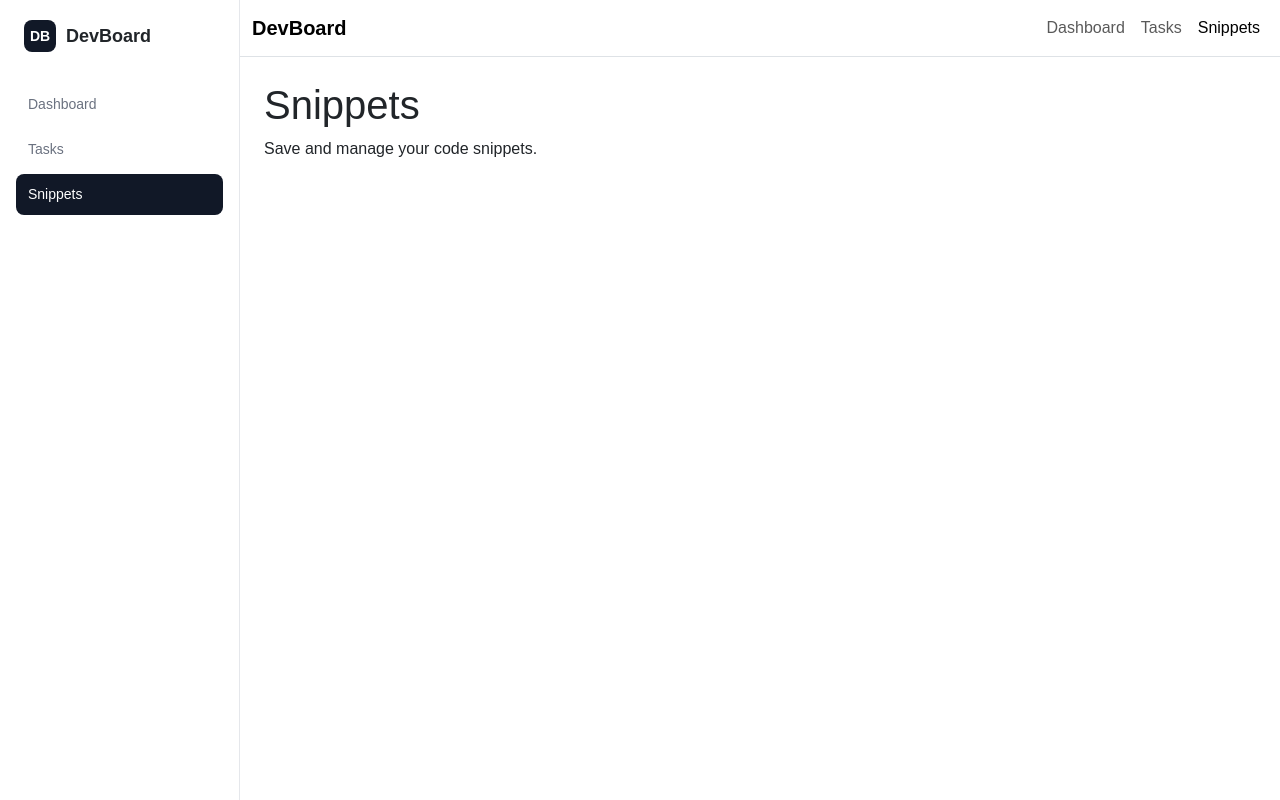
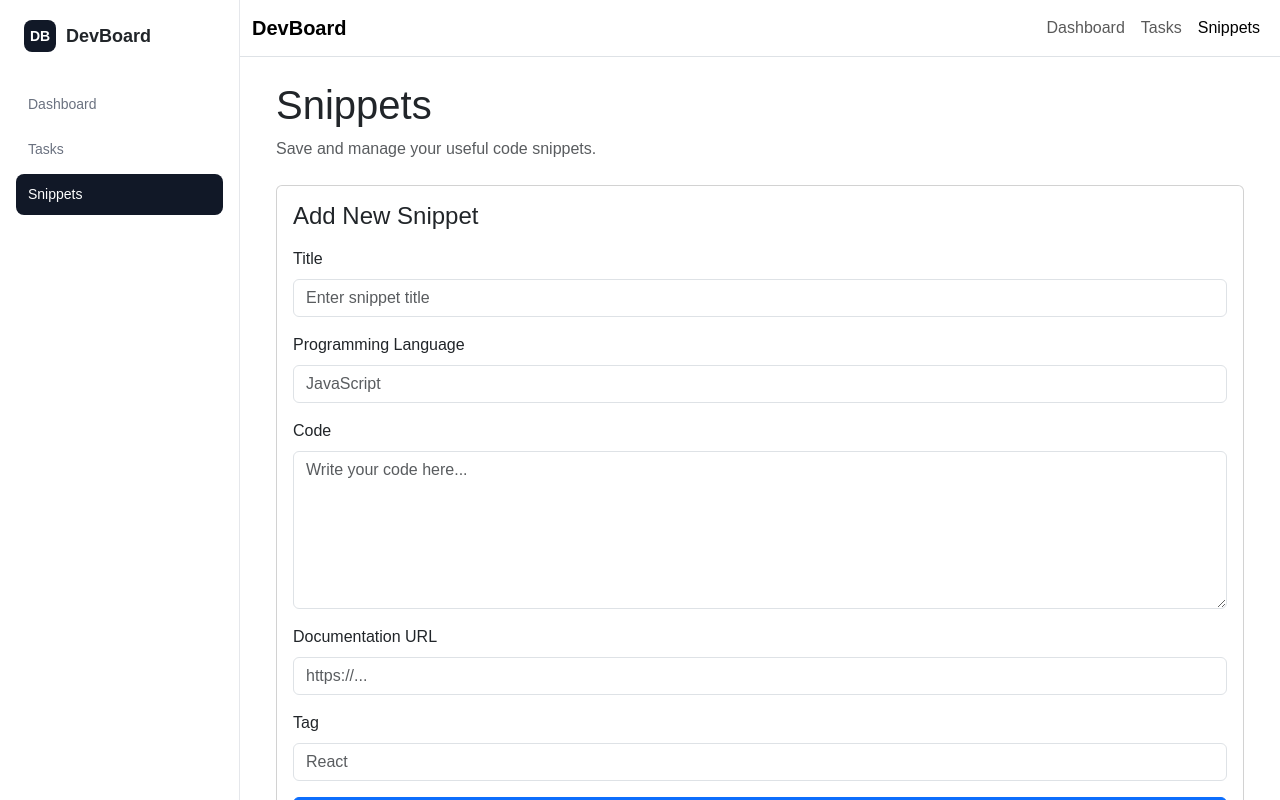
Before and after one commit to medhatk/DevBoard_React-js, a React (Vite) app in the folder devboard/: page /snippets in a window 1280 px wide. Shown: the top 800 px of the page. Built offline with nearby package versions, Linux system fonts and the light colour scheme.

Commit message:
feat: add snippets management

```diff
--- a/devboard/src/components/SnippetCard.jsx
+++ b/devboard/src/components/SnippetCard.jsx
@@ -0,0 +1,78 @@
+import { useState } from "react";
+
+function SnippetCard({ snippet, onDelete }) {
+  const [copied, setCopied] = useState(false);
+
+  function copyCode() {
+    navigator.clipboard.writeText(snippet.code);
+
+    setCopied(true);
+
+    setTimeout(() => {
+      setCopied(false);
+    }, 2000);
+  }
+
+  return (
+    <div className="card h-100">
+      <div className="card-body">
+
+        <div className="d-flex justify-content-between align-items-start mb-2">
+          <h5 className="card-title">
+            {snippet.title}
+          </h5>
+
+          <button
+            className="btn btn-sm btn-danger"
+            onClick={() => onDelete(snippet.id)}
+          >
+            Delete
+          </button>
+        </div>
+
+        <div className="mb-3">
+
+          <span className="badge bg-primary me-2">
+            {snippet.language}
+          </span>
+
+          {snippet.tag && (
+            <span className="badge bg-secondary">
+              {snippet.tag}
+            </span>
+          )}
+
+        </div>
+
+        <pre className="bg-dark text-light p-3 rounded">
+          <code>{snippet.code}</code>
+        </pre>
+
+        <div className="d-flex gap-2 mt-3">
+
+          <button
+            className="btn btn-outline-primary"
+            onClick={copyCode}
+          >
+            {copied ? "Copied!" : "Copy Code"}
+          </button>
+
+          {snippet.docUrl && (
+            <a
+              href={snippet.docUrl}
+              target="_blank"
+              rel="noopener noreferrer"
+              className="btn btn-outline-secondary"
+            >
+              Documentation
+            </a>
+          )}
+
+        </div>
+
+      </div>
+    </div>
+  );
+}
+
+export default SnippetCard;
--- a/devboard/src/components/SnippetForm.jsx
+++ b/devboard/src/components/SnippetForm.jsx
@@ -0,0 +1,109 @@
+import { useState } from "react";
+
+function SnippetForm({ onAddSnippet }) {
+  const [title, setTitle] = useState("");
+  const [language, setLanguage] = useState("");
+  const [code, setCode] = useState("");
+  const [docUrl, setDocUrl] = useState("");
+  const [tag, setTag] = useState("");
+
+  function handleSubmit(e) {
+    e.preventDefault();
+
+    if (!title || !language || !code) {
+      return;
+    }
+
+    const snippet = {
+      title: title,
+      language: language,
+      code: code,
+      docUrl: docUrl,
+      tag: tag
+    };
+
+    onAddSnippet(snippet);
+
+    setTitle("");
+    setLanguage("");
+    setCode("");
+    setDocUrl("");
+    setTag("");
+  }
+
+  return (
+    <form onSubmit={handleSubmit} className="card p-3 mb-4">
+      <h4 className="mb-3">Add New Snippet</h4>
+
+      <div className="mb-3">
+        <label className="form-label">Title</label>
+
+        <input
+          type="text"
+          className="form-control"
+          value={title}
+          onChange={(e) => setTitle(e.target.value)}
+          placeholder="Enter snippet title"
+        />
+      </div>
+
+      <div className="mb-3">
+        <label className="form-label">
+          Programming Language
+        </label>
+
+        <input
+          type="text"
+          className="form-control"
+          value={language}
+          onChange={(e) => setLanguage(e.target.value)}
+          placeholder="JavaScript"
+        />
+      </div>
+
+      <div className="mb-3">
+        <label className="form-label">Code</label>
+
+        <textarea
+          className="form-control"
+          rows="6"
+          value={code}
+          onChange={(e) => setCode(e.target.value)}
+          placeholder="Write your code here..."
+        ></textarea>
+      </div>
+
+      <div className="mb-3">
+        <label className="form-label">
+          Documentation URL
+        </label>
+
+        <input
+          type="url"
+          className="form-control"
+          value={docUrl}
+          onChange={(e) => setDocUrl(e.target.value)}
+          placeholder="https://..."
+        />
+      </div>
+
+      <div className="mb-3">
+        <label className="form-label">Tag</label>
+
+        <input
+          type="text"
+          className="form-control"
+          value={tag}
+          onChange={(e) => setTag(e.target.value)}
+          placeholder="React"
+        />
+      </div>
+
+      <button type="submit" className="btn btn-primary">
+        Add Snippet
+      </button>
+    </form>
+  );
+}
+
+export default SnippetForm;
--- a/devboard/src/main.jsx
+++ b/devboard/src/main.jsx
@@ -3,9 +3,12 @@ import { createRoot } from "react-dom/client";
 import "bootstrap/dist/css/bootstrap.min.css";
 import "./index.css";
 import App from "./App.jsx";
+import { SnippetProvider } from "./context/SnippetContext";
 
 createRoot(document.getElementById("root")).render(
   <StrictMode>
-    <App />
+    <SnippetProvider>
+      <App />
+    </SnippetProvider>
   </StrictMode>
 );
--- a/devboard/src/pages/SnippetsPage.jsx
+++ b/devboard/src/pages/SnippetsPage.jsx
@@ -1,8 +1,61 @@
+import SnippetForm from "../components/SnippetForm";
+import SnippetCard from "../components/SnippetCard";
+import { useSnippets } from "../context/SnippetContext";
+
 function SnippetsPage() {
+  const {
+    snippets,
+    addSnippet,
+    deleteSnippet
+  } = useSnippets();
+
   return (
-    <div>
-      <h1>Snippets</h1>
-      <p>Save and manage your code snippets.</p>
+    <div className="container-fluid">
+
+      <div className="mb-4">
+        <h1>Snippets</h1>
+
+        <p className="text-muted">
+          Save and manage your useful code snippets.
+        </p>
+      </div>
+
+      <SnippetForm
+        onAddSnippet={addSnippet}
+      />
+
+      {snippets.length === 0 ? (
+
+        <div className="text-center p-5">
+          <h4>No snippets yet</h4>
+
+          <p className="text-muted">
+            Add your first code snippet to get started.
+          </p>
+        </div>
+
+      ) : (
+
+        <div className="row g-4">
+
+          {snippets.map((snippet) => (
+
+            <div
+              className="col-12 col-md-6 col-lg-4"
+              key={snippet.id}
+            >
+              <SnippetCard
+                snippet={snippet}
+                onDelete={deleteSnippet}
+              />
+            </div>
+
+          ))}
+
+        </div>
+
+      )}
+
     </div>
   );
 }
```
Also changed, not shown: devboard/package.json (+7 -5 lines), 1 other file (tests, documents, lock files or other folders).
